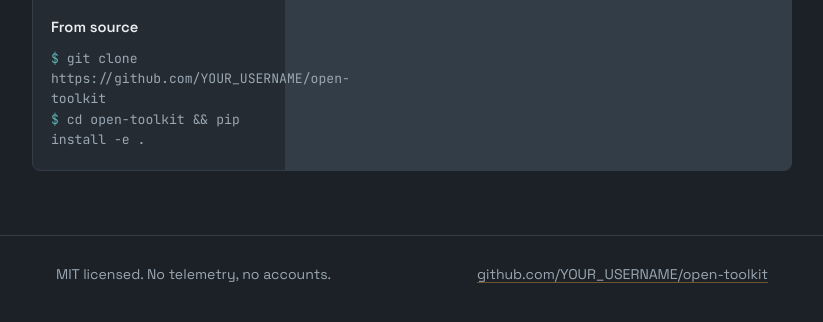
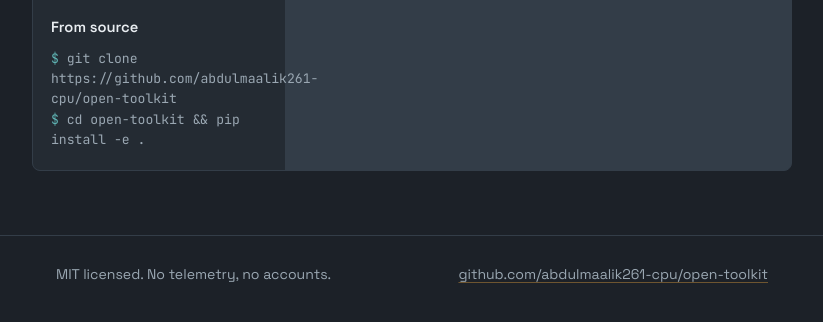
Before and after one commit to abdulmaalik261-cpu/open-toolkit, a plain HTML site: page docs/index.html in a window 1280 px wide. Shown: the part 2221-2543 px from the top of the page, without its empty margins (228-1051 px from the left). Drawn offline with Linux system fonts and the light colour scheme.

Commit message:
Point docs/links at the correct GitHub repo
Co-Authored-By: Claude Sonnet 5 <noreply@anthropic.com>
Claude-Session: https://claude.ai/code/session_01QaH7ywCFXtMQmpg45ra93W

```diff
--- a/docs/index.html
+++ b/docs/index.html
@@ -257,7 +257,7 @@
     <nav class="top-links">
       <a href="#tools">Tools</a>
       <a href="#install">Install</a>
-      <a href="https://github.com/YOUR_USERNAME/open-toolkit">GitHub</a>
+      <a href="https://github.com/abdulmaalik261-cpu/open-toolkit">GitHub</a>
     </nav>
   </div>
 </header>
@@ -282,7 +282,7 @@
 
     <div class="cta-row">
       <a class="btn primary" href="#install">Install open-toolkit</a>
-      <a class="btn ghost" href="https://github.com/YOUR_USERNAME/open-toolkit">View source on GitHub</a>
+      <a class="btn ghost" href="https://github.com/abdulmaalik261-cpu/open-toolkit">View source on GitHub</a>
     </div>
   </section>
 
@@ -365,7 +365,7 @@
       </div>
       <div class="platform">
         <h3>From source</h3>
-        <pre><span class="prompt">$</span> git clone https://github.com/YOUR_USERNAME/open-toolkit
+        <pre><span class="prompt">$</span> git clone https://github.com/abdulmaalik261-cpu/open-toolkit
 <span class="prompt">$</span> cd open-toolkit &amp;&amp; pip install -e .</pre>
       </div>
     </div>
@@ -375,7 +375,7 @@
 <footer>
   <div class="wrap">
     <span>MIT licensed. No telemetry, no accounts.</span>
-    <span><a href="https://github.com/YOUR_USERNAME/open-toolkit">github.com/YOUR_USERNAME/open-toolkit</a></span>
+    <span><a href="https://github.com/abdulmaalik261-cpu/open-toolkit">github.com/abdulmaalik261-cpu/open-toolkit</a></span>
   </div>
 </footer>
 
```
Also changed, not shown: 5 other files.
